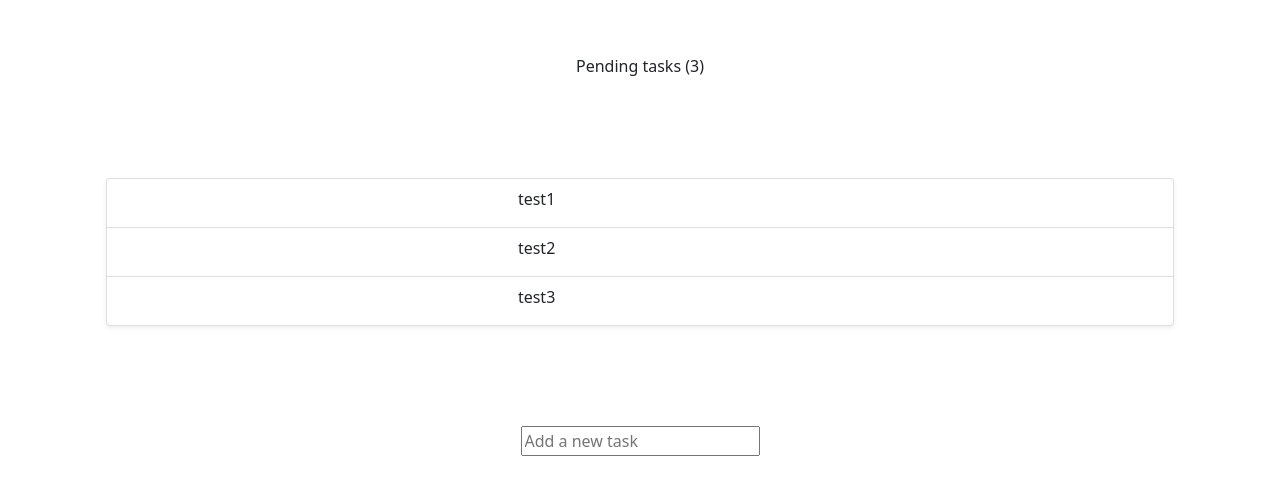
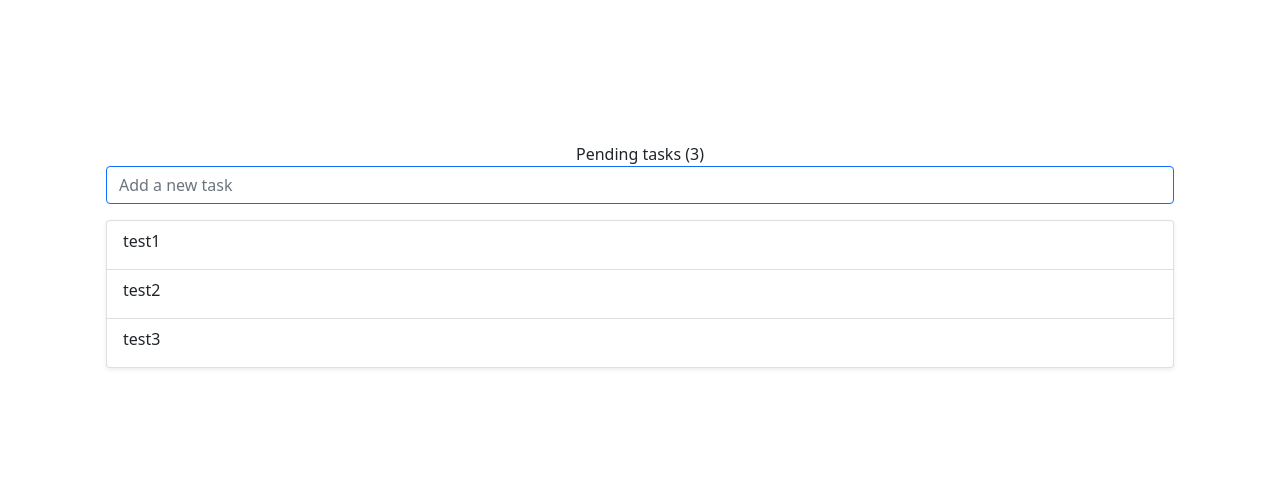
Before and after one commit to junho7/todo-react, a React (Create React App) app: page / in a window 1280 px wide. Shown: the part 145-640 px from the top of the page. Built offline with nearby package versions, Linux system fonts and the light colour scheme.

Commit message:
Add a new task

```diff
--- a/src/components/Todo.css
+++ b/src/components/Todo.css
@@ -1,6 +1,7 @@
 .title {
   flex: 80;
   min-height: 32px;
+  text-align: left;
 }
 .button {
   flex: 20;
--- a/src/components/Todo.js
+++ b/src/components/Todo.js
@@ -76,21 +76,22 @@ function Task({ task, index, onDragStart, onDragEnd, remove, complete, onEditEnd
     </div>
   );
 }
-
 function CreateTask({ add }) {
   const [value, setValue] = useState();
+  console.log('value: ', value)
 
   const submit = e => {
     e.preventDefault();
     if (!value) return;
     add(value);
-    setValue();
+    setValue('');
   }
 
   return (
     <form onSubmit={submit}>
       <input
         type="text"
+        className='form-control border border-primary mb-3'
         value={value}
         placeholder="Add a new task"
         onChange={e => setValue(e.target.value)}
@@ -160,8 +161,11 @@ const Todo = () => {
 
   return (
     <Container className="vh-100 row mx-auto">
-      <div className="header align-self-end">Pending tasks ({tasksRemaining})</div>
+      <div className="header align-self-end">
+      </div>
       <div className="tasks align-self-center">
+        Pending tasks ({tasksRemaining})
+        <CreateTask add={add} />
         <ListGroup
           onDragOver={(e)=>e.preventDefault}
           style={{'listStyleType': 'none'}}
@@ -186,7 +190,6 @@ const Todo = () => {
         </ListGroup>
       </div>
       <div className="create-task align-self-start" >
-        <CreateTask add={add} />
       </div>
     </Container>
   );
```
